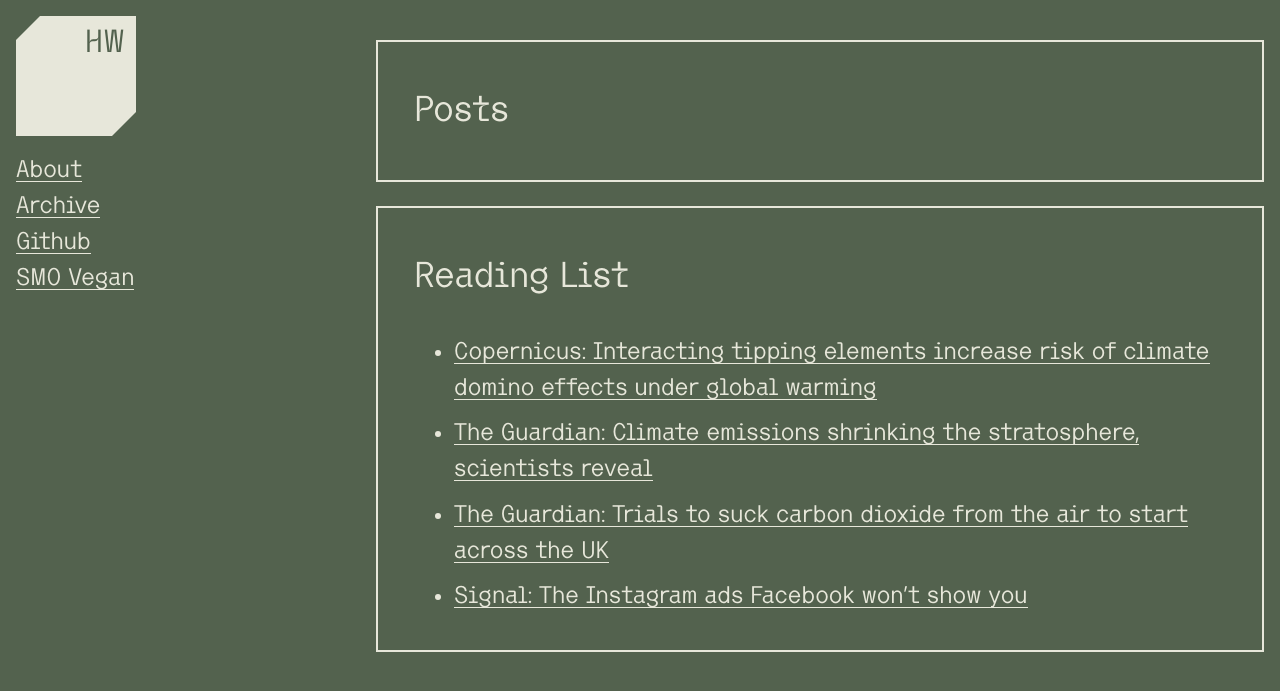
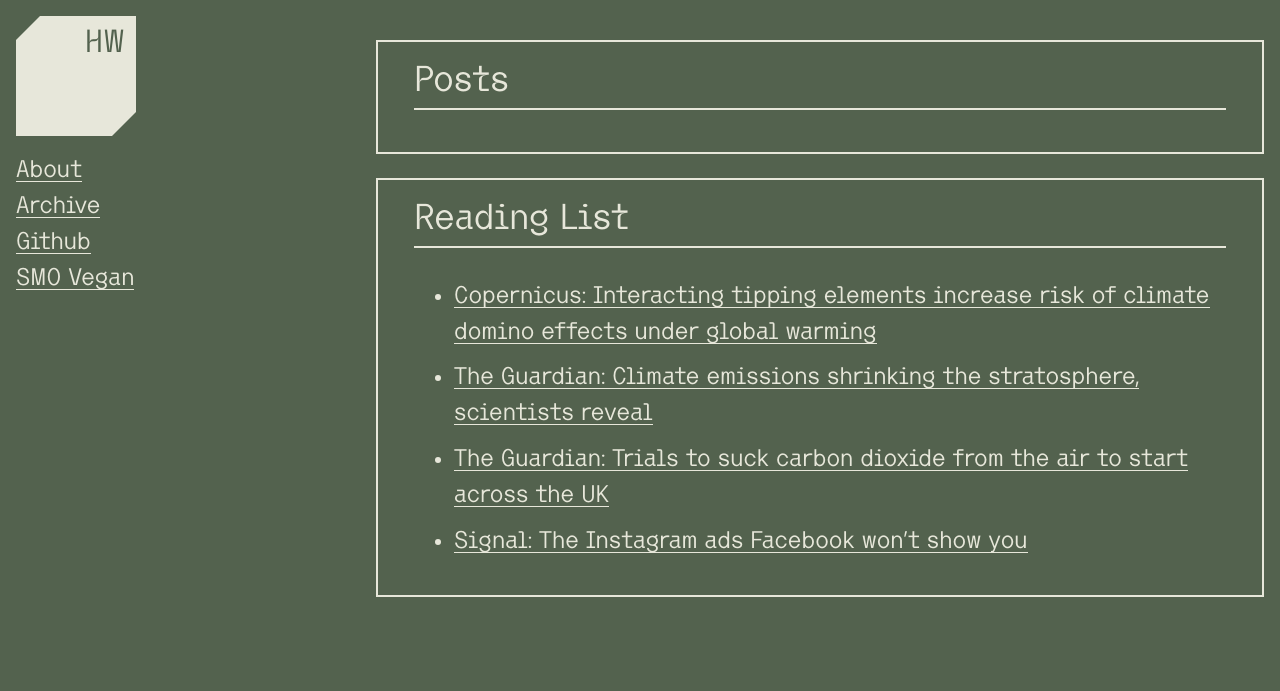
Before and after one commit to hannahwoodward/woodward.sh, a Python web app: template app/templates/archive.jinja in a window 1280 px wide. Shown: the top 691 px of the page. Run offline with Jinja, Linux system fonts and the light colour scheme; the template is opened without the code that fills it, so the values that code supplies are empty.

Commit message:
Fix anchor style on FF and adjust h styles for body content

```diff
--- a/app/static/css/app.css
+++ b/app/static/css/app.css
@@ -62,19 +62,15 @@ body {
 a {
   border-bottom: 1px solid;
   color: inherit;
-  position: relative;
   text-decoration: inherit;
-  z-index: 0;
 }
 
 a::after {
-  border: 0;
   content: '↗';
   display: none;
-  font-size: 0.5em;
+  font-size: 0.75em;
   margin-left: 0.25em;
   position: absolute;
-  z-index: 1;
 }
 
 a:hover,
@@ -124,16 +120,25 @@ nav ul li {
   padding: 0;
 }
 
-h1,
 h2,
 h3,
 h4 {
+  border-bottom: 2px solid;
   font-family: var(--ff-sec);
   font-weight: 300;
+  margin-top: 0;
+}
+
+h2:not(:first-child),
+h3:not(:first-child),
+h4:not(:first-child) {
+  margin-top: 1.5em;
 }
 
 h1 {
+  font-family: var(--ff-sec);
   font-size: var(--fs-lg);
+  font-weight: 300;
   margin: 0;
 }
 
```
